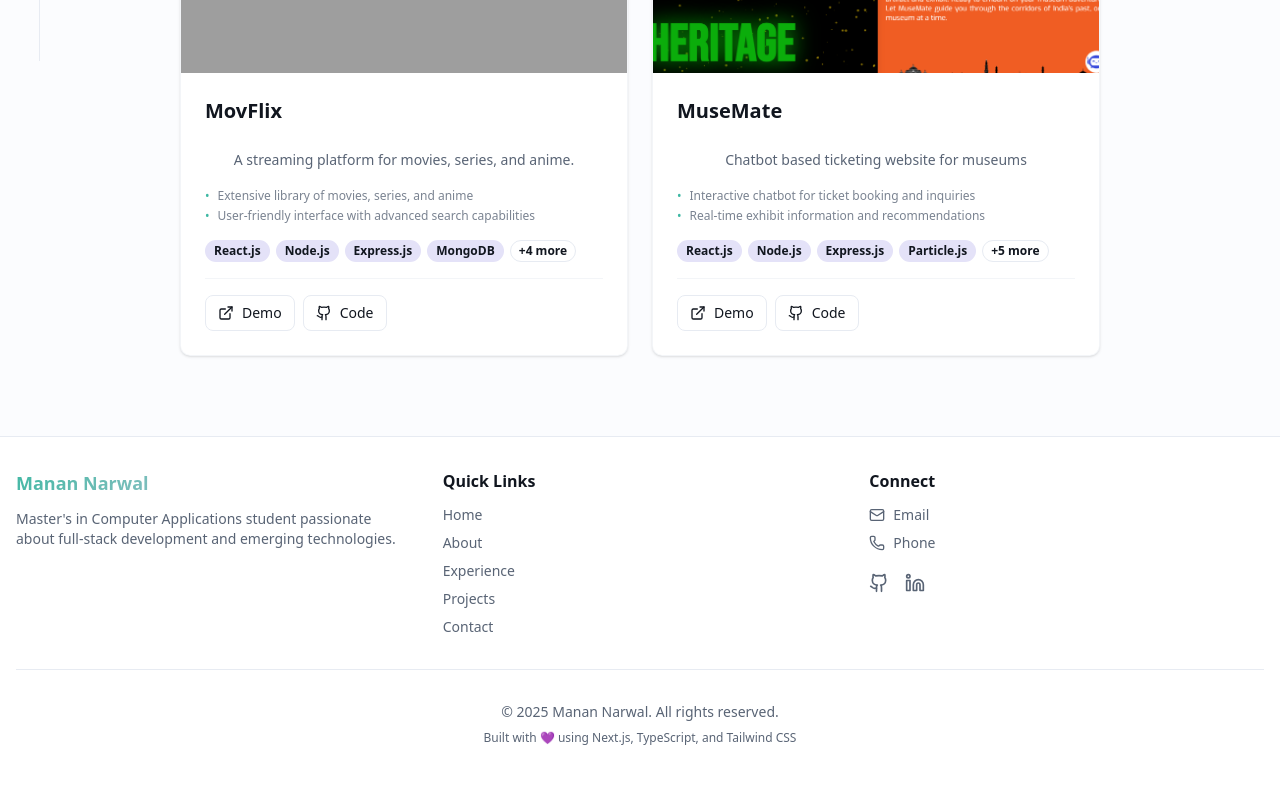
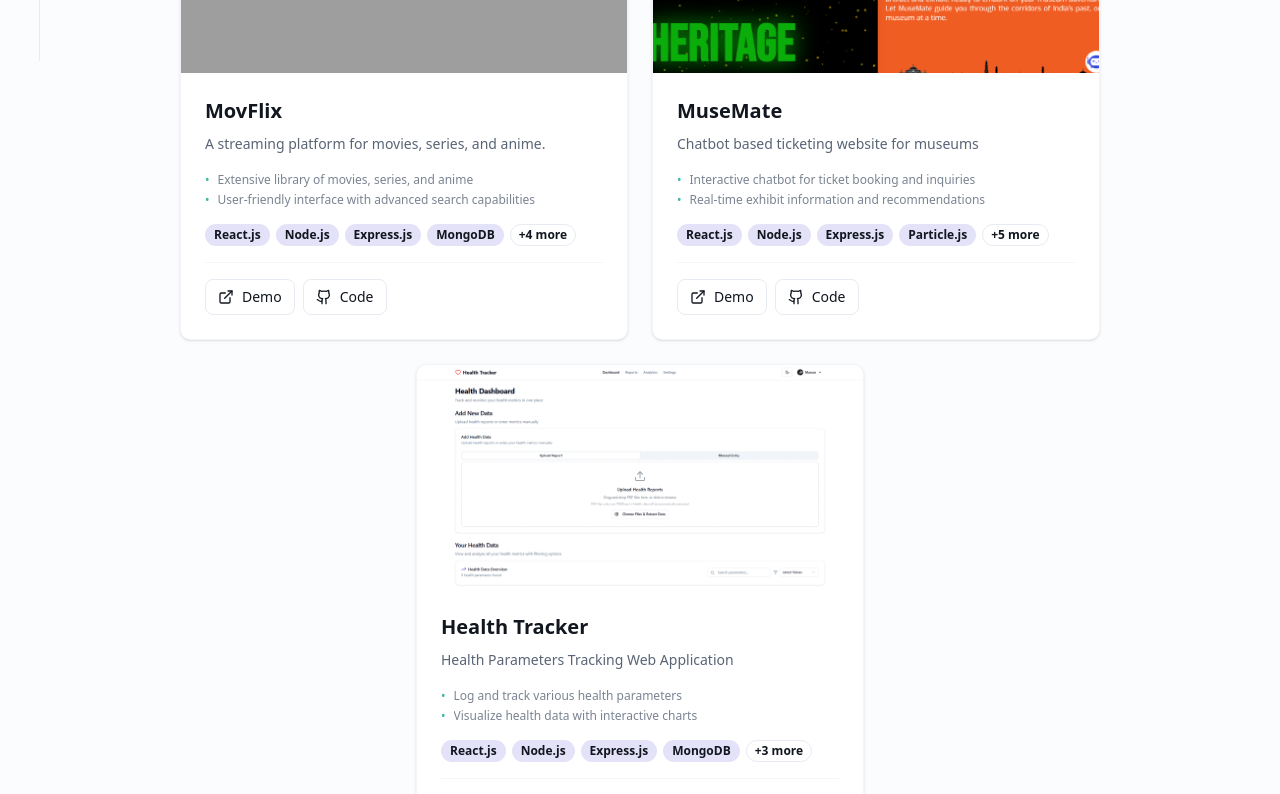
Before and after one commit to manannarwal/portfolio, a Next.js app: page /projects in a window 1280 px wide. Shown: the part 480-1274 px from the top of the page. Built offline with nearby package versions, Linux system fonts and the light colour scheme; grey boxes are pictures that could not be loaded; a web font is replaced by a local one.

Commit message:
new project added and minor changes

```diff
--- a/src/components/sections/projects.tsx
+++ b/src/components/sections/projects.tsx
@@ -1,5 +1,6 @@
 "use client";
 
+import { useState } from "react";
 import { motion } from "framer-motion";
 import Image from "next/image";
 import Link from "next/link";
@@ -9,6 +10,38 @@ import { ExternalLink, Github } from "lucide-react";
 import { Button } from "@/components/ui/button";
 import { Card, CardContent, CardHeader } from "@/components/ui/card";
 import { LavenderBadge } from "@/components/ui/lavender-badge";
+
+function ProjectTechStack({ technologies }: { technologies: string[] }) {
+  const [showAllTech, setShowAllTech] = useState(false);
+  const techToShow = showAllTech ? technologies : technologies.slice(0, 4);
+  const hasMoreTech = technologies.length > 4;
+
+  return (
+    <div className="flex flex-wrap gap-1.5 mb-4">
+      {techToShow.map((tech) => (
+        <LavenderBadge key={tech}>
+          {tech}
+        </LavenderBadge>
+      ))}
+      {hasMoreTech && (
+        <button
+          onClick={() => setShowAllTech(!showAllTech)}
+          className="inline-flex items-center"
+        >
+          <LavenderBadge
+            variant="outline"
+            className="cursor-pointer hover:bg-primary/10 hover:border-primary/50 transition-colors"
+          >
+            {showAllTech
+              ? "Show less"
+              : `+${technologies.length - 4} more`
+            }
+          </LavenderBadge>
+        </button>
+      )}
+    </div>
+  );
+}
 
 export function Projects() {
   return (
@@ -71,13 +104,13 @@ export function Projects() {
                 </div>
 
                 <CardHeader>
-                  <h3 className="text-xl font-bold group-hover:text-primary transition-colors line-clamp-2">
+                  <h3 className="text-xl font-bold group-hover:text-primary transition-colors line-clamp-2 text-left">
                     {project.title}
                   </h3>
                 </CardHeader>
 
                 <CardContent>
-                  <p className="text-muted-foreground mb-4 text-sm leading-relaxed text-center">
+                  <p className="text-muted-foreground mb-4 text-sm leading-relaxed text-left">
                     {project.description}
                   </p>
 
@@ -92,18 +125,7 @@ export function Projects() {
                   </div>
 
                   {/* Technologies */}
-                  <div className="flex flex-wrap gap-1.5 mb-4">
-                    {project.technologies.slice(0, 4).map((tech) => (
-                      <LavenderBadge key={tech}>
-                        {tech}
-                      </LavenderBadge>
-                    ))}
-                    {project.technologies.length > 4 && (
-                      <LavenderBadge variant="outline">
-                        +{project.technologies.length - 4} more
-                      </LavenderBadge>
-                    )}
-                  </div>
+                  <ProjectTechStack technologies={project.technologies} />
 
                   {/* Action Buttons */}
                   <div className="flex gap-2 pt-4 border-t border-border/50">
--- a/src/components/ui/card.tsx
+++ b/src/components/ui/card.tsx
@@ -22,7 +22,7 @@ const CardHeader = React.forwardRef<
 >(({ className, ...props }, ref) => (
   <div
     ref={ref}
-    className={cn("flex flex-col space-y-1.5 p-6", className)}
+    className={cn("flex flex-col space-y-1.5 p-6 pb-2", className)}
     {...props}
   />
 ))
--- a/src/components/ui/project-card.tsx
+++ b/src/components/ui/project-card.tsx
@@ -1,5 +1,6 @@
 "use client";
 
+import { useState } from "react";
 import Link from "next/link";
 import Image from "next/image";
 import { ExternalLink, Github } from "lucide-react";
@@ -15,6 +16,10 @@ interface ProjectCardProps {
 }
 
 export function ProjectCard({ project, detailed = false }: ProjectCardProps) {
+  const [showAllTech, setShowAllTech] = useState(false);
+  const techToShow = showAllTech ? project.technologies : project.technologies.slice(0, 4);
+  const hasMoreTech = project.technologies.length > 4;
+
   return (
     <TiltCard className="h-full">
       <Card className="project-card group h-full flex flex-col hover:shadow-xl transition-all duration-300 overflow-hidden border-border/50 hover:border-primary/50">
@@ -41,13 +46,13 @@ export function ProjectCard({ project, detailed = false }: ProjectCardProps) {
         </div>
 
         <CardHeader className="pb-3">
-          <h3 className="text-xl font-bold line-clamp-2 group-hover:text-primary transition-colors">
+          <h3 className="text-xl font-bold line-clamp-2 group-hover:text-primary transition-colors text-left">
             {project.title}
           </h3>
         </CardHeader>
 
         <CardContent className="flex-grow flex flex-col">
-          <p className="text-muted-foreground mb-4 text-sm leading-relaxed line-clamp-3">
+          <p className="text-muted-foreground mb-4 text-sm leading-relaxed line-clamp-3 text-left">
             {project.description}
           </p>
 
@@ -65,15 +70,26 @@ export function ProjectCard({ project, detailed = false }: ProjectCardProps) {
 
           {/* Technologies */}
           <div className="flex flex-wrap gap-1.5 mb-4">
-            {project.technologies.slice(0, 5).map((tech) => (
+            {techToShow.map((tech) => (
               <LavenderBadge key={tech}>
                 {tech}
               </LavenderBadge>
             ))}
-            {project.technologies.length > 5 && (
-              <LavenderBadge variant="outline">
-                +{project.technologies.length - 5} more
-              </LavenderBadge>
+            {hasMoreTech && (
+              <button
+                onClick={() => setShowAllTech(!showAllTech)}
+                className="inline-flex items-center"
+              >
+                <LavenderBadge
+                  variant="outline"
+                  className="cursor-pointer hover:bg-primary/10 hover:border-primary/50 transition-colors"
+                >
+                  {showAllTech
+                    ? "Show less"
+                    : `+${project.technologies.length - 4} more`
+                  }
+                </LavenderBadge>
+              </button>
             )}
           </div>
 
--- a/src/data/projects.ts
+++ b/src/data/projects.ts
@@ -47,5 +47,23 @@ export const projects: Project[] = [
     githubUrl: "https://github.com/manannarwal/SIH24",
     category: "ai"
   },
+  {
+    id: "health-tracker",
+    title: "Health Tracker",
+    description: "Health Parameters Tracking Web Application",
+    longDescription: "Health Tracker is a comprehensive web application designed to help users monitor and manage their health parameters effectively. The platform allows users to log various health metrics and track their progress over time. With a user-friendly interface and insightful visualizations, users can gain valuable insights into their health and make informed decisions.",
+    technologies: ["React.js", "Node.js", "Express.js", "MongoDB", "Chart.js","Google SSO", "Tailwind CSS"],
+    features: [
+      "Log and track various health parameters",
+      "Visualize health data with interactive charts",
+      "Set health goals and monitor progress",
+      "Receive personalized health insights and recommendations",
+      "Secure authentication with Google SSO"
+    ],
+    image: "/images/projects/health-tracker/health-tracker.png",
+    demoUrl: "https://health--tracker.vercel.app",
+    githubUrl: "https://github.com/manannarwal/health-tracker",
+    category: "web"
+  },
 
 ];
```
Also changed, not shown: public/images/projects/health-tracker/health-tracker.png (added), public/images/projects/health-tracker/health-tracker2.png (added).
